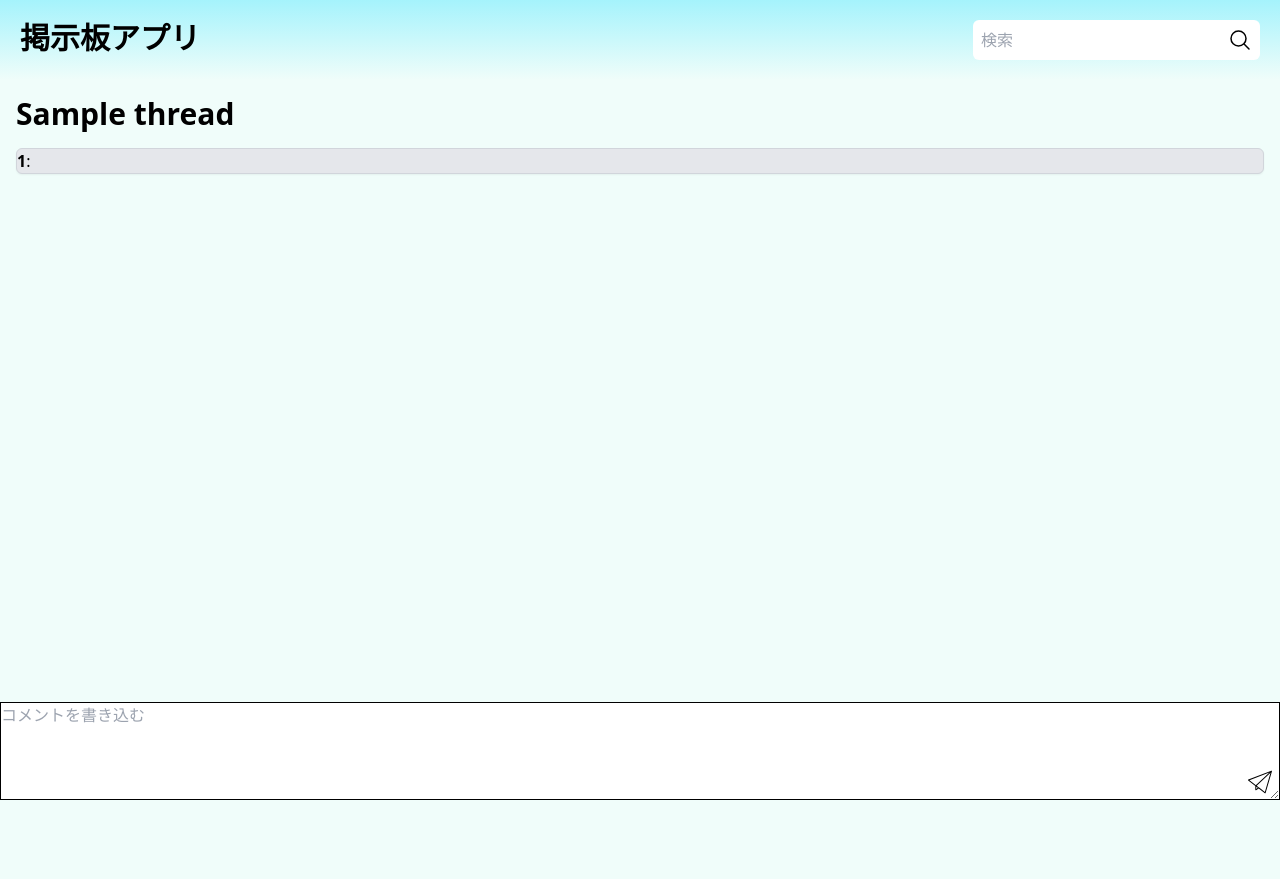
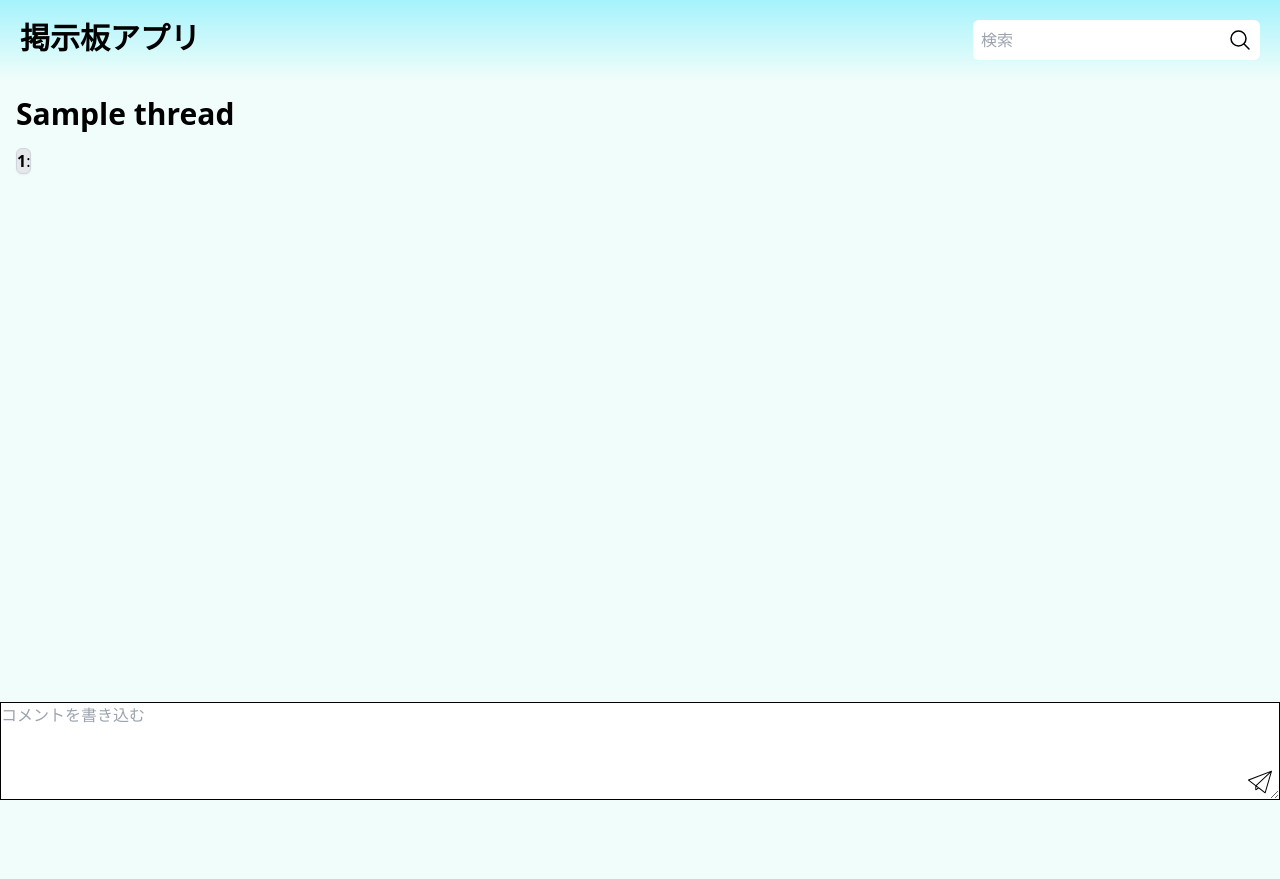
Before and after one commit to Yuga193/-Bulletinboard-Work, a Flask app: template app/templates/thread.html in a window 1280 px wide. Shown: the top 879 px of the page. Run offline with Flask 3, Linux system fonts and the light colour scheme; the template is opened without the code that fills it: most values are stand-ins (such as "Sample title", 1, 10 or a date in 2020); style sheets or scripts are compiled from the project's sources; parts of the project's set-up code (start-up, migrations or seed data) failed here and were passed over.

Commit message:
メッセージ余白調整

```diff
--- a/app/templates/thread.html
+++ b/app/templates/thread.html
@@ -30,7 +30,7 @@
                 <li class="mb-2">
                     <!-- max-w-xs md:max-w-sm lg:max-w-md xl:max-w-lgと書けばコメントの幅を”そのスレッド内の一番長いコメントに合わせられる-->
                     <!-- 各コメントの幅を内容に応じて動的に調整するにはJSが必要になります。-->
-                    <div class="border border-gray-300 bg-gray-200 rounded-md shadow-sm">
+                    <div class="border border-gray-300 bg-gray-200 rounded-md shadow-sm" style="width: fit-content;">
                         <span class="font-bold">{{ index }}</span>: {{ comment['body'] }}
                         <p class="flex justify-end text-xs text-gray-800 text-opacity-50">{{ comment['created_at'] }}</p>
                     </div>
```
